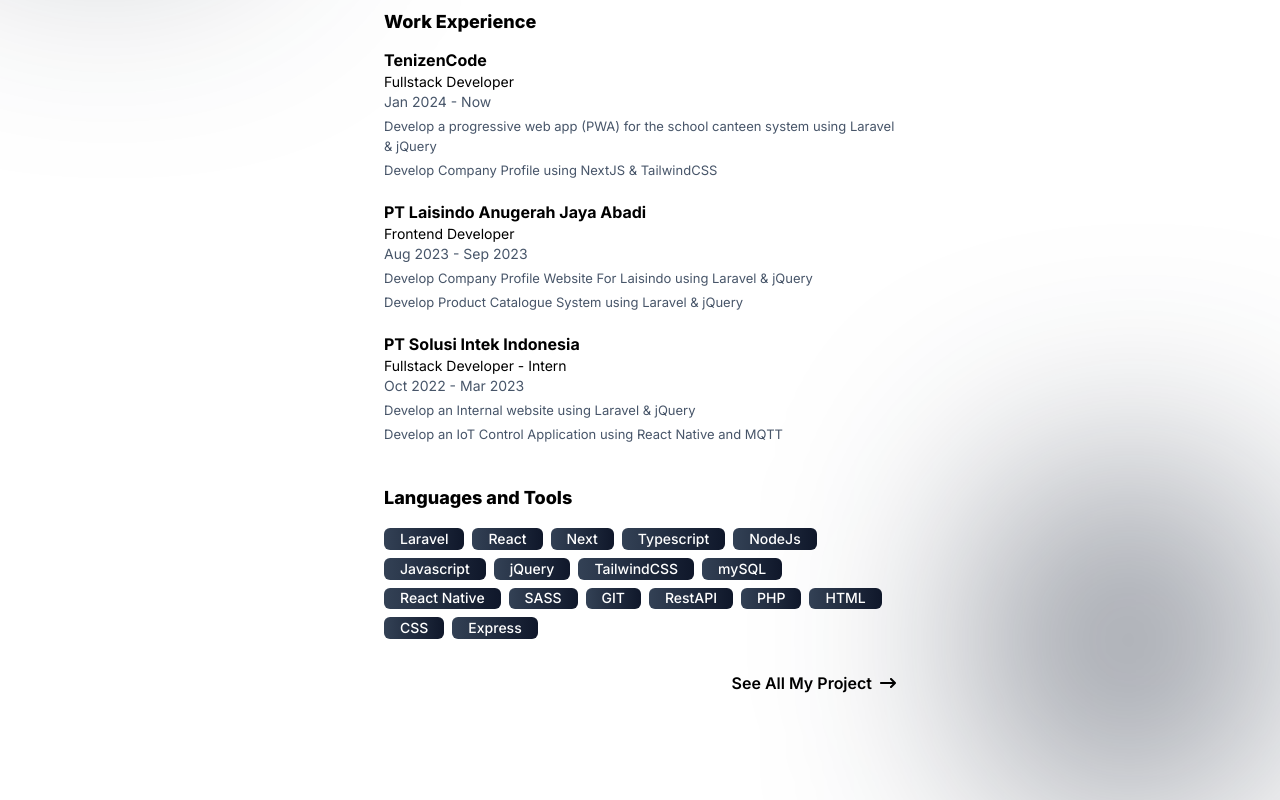
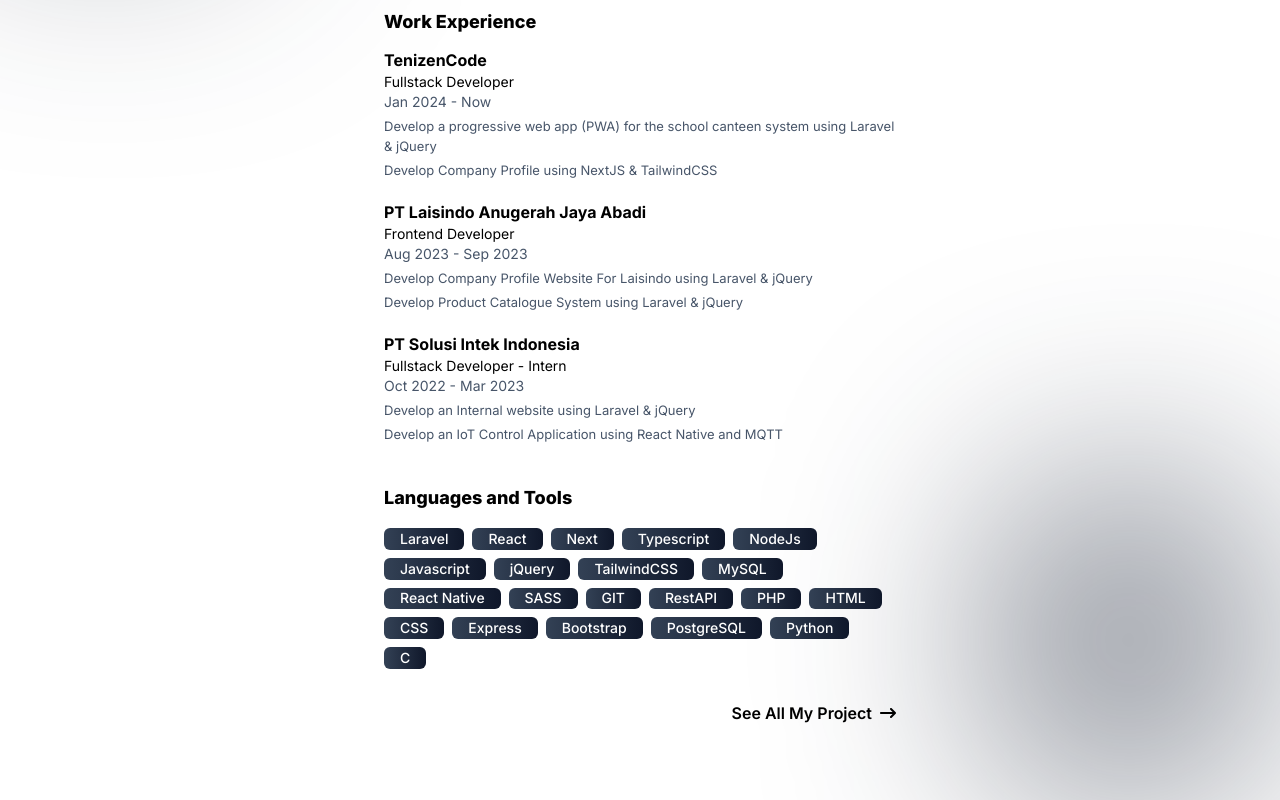
Before and after one commit to ikhsanadrians/portofolio, a Next.js app: page / in a window 1280 px wide. Shown: the part 416-1216 px from the top of the page. Built offline with nearby package versions, Linux system fonts and the light colour scheme.

Commit message:
update: data lang & tool

```diff
--- a/components/skills/skill.tsx
+++ b/components/skills/skill.tsx
@@ -11,7 +11,7 @@
         'Javascript',
         'jQuery',
         'TailwindCSS',
-        'mySQL',
+        'MySQL',
         'React Native',
         'SASS',
         'GIT',
@@ -19,7 +19,11 @@
         'PHP',
         'HTML',
         'CSS',
-        'Express'
+        'Express',
+        'Bootstrap',
+        'PostgreSQL',
+        'Python',
+        'C'
     ];
 
     return (
```
